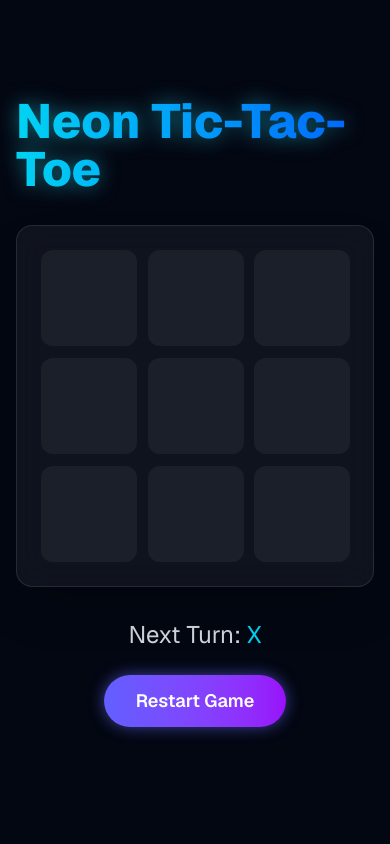
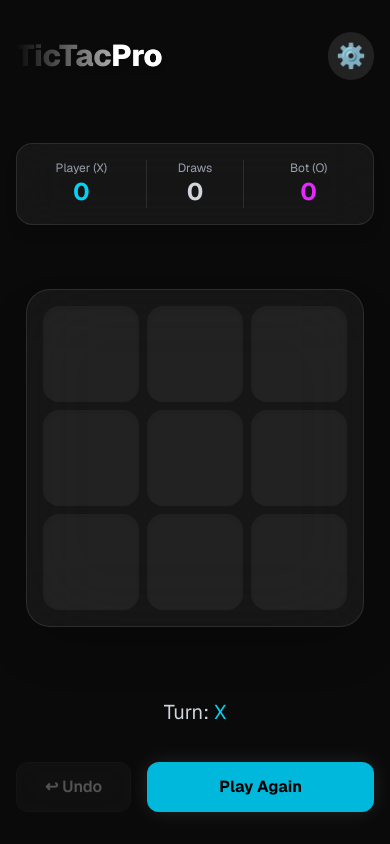
Before and after one commit to Nadeemxsalar/games, a Next.js app: page / in a window 390 px wide. Built offline with nearby package versions, Linux system fonts and the light colour scheme.

Commit message:
Added Advanced Neon Tic-Tac-Toe with TypeScript and Mobile App support

```diff
--- a/app/page.tsx
+++ b/app/page.tsx
@@ -1,94 +1,257 @@
-'use client'; // React state use karne ke liye ye Next.js App Router me zaroori hai
-import React, { useState } from 'react';
+'use client';
+import React, { useState, useEffect, useCallback } from 'react';
 
-// TypeScript Types define kar rahe hain yahan (GitHub stats ke liye mast hai)
+// TypeScript Types
 type Player = 'X' | 'O' | null;
+type Theme = 'cyan' | 'pink' | 'matrix';
+type GameMode = 'PvP' | 'PvAI';
 
-export default function TicTacToe() {
-  // State management with TypeScript types
+export default function AdvancedTicTacToe() {
   const [board, setBoard] = useState<Player[]>(Array(9).fill(null));
   const [isXNext, setIsXNext] = useState<boolean>(true);
   const [winner, setWinner] = useState<Player>(null);
+  const [winningLine, setWinningLine] = useState<number[]>([]);
+  const [scores, setScores] = useState({ X: 0, O: 0, Draws: 0 });
+  const [mode, setMode] = useState<GameMode>('PvAI');
+  const [theme, setTheme] = useState<Theme>('cyan');
+  const [history, setHistory] = useState<Player[][]>([]);
+  const [matchLog, setMatchLog] = useState<string[]>([]);
+  const [showSettings, setShowSettings] = useState(false);
 
-  // Winner check logic
+  // Theme Config
+  const themes = {
+    cyan: { text: 'text-cyan-400', glow: 'drop-shadow-[0_0_15px_rgba(34,211,238,0.8)]', border: 'border-cyan-500/50', bg: 'bg-cyan-500' },
+    pink: { text: 'text-fuchsia-500', glow: 'drop-shadow-[0_0_15px_rgba(217,70,239,0.8)]', border: 'border-fuchsia-500/50', bg: 'bg-fuchsia-500' },
+    matrix: { text: 'text-green-500', glow: 'drop-shadow-[0_0_15px_rgba(34,197,94,0.8)]', border: 'border-green-500/50', bg: 'bg-green-500' }
+  };
+
+  const vibrate = (ms: number) => {
+    if (typeof navigator !== 'undefined' && navigator.vibrate) {
+      navigator.vibrate(ms);
+    }
+  };
+
   const checkWinner = (squares: Player[]) => {
     const lines = [
-      [0, 1, 2], [3, 4, 5], [6, 7, 8], // Rows
-      [0, 3, 6], [1, 4, 7], [2, 5, 8], // Cols
-      [0, 4, 8], [2, 4, 6]             // Diagonals
+      [0, 1, 2], [3, 4, 5], [6, 7, 8], [0, 3, 6], [1, 4, 7], [2, 5, 8], [0, 4, 8], [2, 4, 6]
     ];
     for (let i = 0; i < lines.length; i++) {
       const [a, b, c] = lines[i];
       if (squares[a] && squares[a] === squares[b] && squares[a] === squares[c]) {
-        return squares[a];
+        return { winPlayer: squares[a], line: lines[i] };
       }
     }
     return null;
   };
 
-  // Box click handle karna
-  const handleClick = (index: number) => {
-    // Agar box pehle se fill hai ya koi jeet gaya, to kuch mat karo
+  const handleClick = useCallback((index: number) => {
     if (board[index] || winner) return;
+
+    vibrate(50); // Haptic tap
+
+    // Save history for Undo
+    setHistory([...history, [...board]]);
 
     const newBoard = [...board];
     newBoard[index] = isXNext ? 'X' : 'O';
     setBoard(newBoard);
+
+    const result = checkWinner(newBoard);
+    if (result) {
+      handleWin(result.winPlayer, result.line, newBoard);
+    } else if (!newBoard.includes(null)) {
+      handleDraw(newBoard);
+    } else {
       setIsXNext(!isXNext);
-    setWinner(checkWinner(newBoard));
+    }
+  }, [board, isXNext, winner, history]);
+
+  // AI Logic
+  useEffect(() => {
+    if (mode === 'PvAI' && !isXNext && !winner) {
+      const timer = setTimeout(() => {
+        const emptyIndices = board.map((val, idx) => (val === null ? idx : null)).filter(val => val !== null);
+        if (emptyIndices.length > 0) {
+          const randomIndex = emptyIndices[Math.floor(Math.random() * emptyIndices.length)] as number;
+          handleClick(randomIndex);
+        }
+      }, 500); // 0.5s AI thinking delay
+      return () => clearTimeout(timer);
+    }
+  }, [isXNext, mode, winner, board, handleClick]);
+
+  const handleWin = (winPlayer: Player, line: number[], currentBoard: Player[]) => {
+    setWinner(winPlayer);
+    setWinningLine(line);
+    setScores(prev => ({ ...prev, [winPlayer as string]: prev[winPlayer as keyof typeof prev] + 1 }));
+    setMatchLog(prev => [`${winPlayer} won`, ...prev].slice(0, 5));
+    vibrate([100, 50, 100, 50, 200]); // Victory haptic
   };
 
-  // Game restart logic
+  const handleDraw = (currentBoard: Player[]) => {
+    setScores(prev => ({ ...prev, Draws: prev.Draws + 1 }));
+    setMatchLog(prev => ['Draw', ...prev].slice(0, 5));
+    vibrate(300); // Draw haptic
+  };
+
+  const undoMove = () => {
+    if (history.length === 0 || winner) return;
+    const previousBoard = history[history.length - 1];
+    setBoard(previousBoard);
+    setHistory(history.slice(0, -1));
+    setIsXNext(!isXNext);
+  };
+
   const resetGame = () => {
     setBoard(Array(9).fill(null));
     setIsXNext(true);
     setWinner(null);
+    setWinningLine([]);
+    setHistory([]);
   };
 
+  const currentTheme = themes[theme];
+
   return (
-    <div className="min-h-screen bg-gray-950 flex flex-col items-center justify-center p-4 font-sans selection:bg-cyan-500/30">
-      <h1 className="text-5xl font-extrabold text-transparent bg-clip-text bg-gradient-to-r from-cyan-400 to-blue-600 mb-8 drop-shadow-[0_0_10px_rgba(34,211,238,0.5)]">
-        Neon Tic-Tac-Toe
+    <div className="min-h-[100dvh] bg-[#0a0a0a] text-white flex flex-col items-center justify-between p-4 font-sans select-none touch-manipulation overflow-hidden">
+
+      {/* Header */}
+      <div className="w-full max-w-md flex justify-between items-center mt-4">
+        <h1 className={`text-3xl font-extrabold text-transparent bg-clip-text bg-gradient-to-r ${currentTheme.text} to-white drop-shadow-md`}>
+          TicTac<span className="text-white">Pro</span>
         </h1>
+        <button onClick={() => setShowSettings(!showSettings)} className="text-2xl p-2 bg-white/10 rounded-full backdrop-blur-md">
+          ⚙️
+        </button>
+      </div>
 
-      {/* Game Board (Modern UI) */}
-      <div className="grid grid-cols-3 gap-3 bg-white/5 p-6 rounded-2xl backdrop-blur-lg border border-white/10 shadow-2xl">
-        {board.map((cell, index) => (
+      {/* Score Board */}
+      <div className="flex gap-4 my-6 bg-white/5 p-4 rounded-2xl backdrop-blur-xl border border-white/10 w-full max-w-md justify-between shadow-lg">
+        <div className="text-center flex-1">
+          <p className="text-xs text-gray-400">Player (X)</p>
+          <p className={`text-2xl font-bold ${themes.cyan.text}`}>{scores.X}</p>
+        </div>
+        <div className="text-center flex-1 border-x border-white/10">
+          <p className="text-xs text-gray-400">Draws</p>
+          <p className="text-2xl font-bold text-gray-300">{scores.Draws}</p>
+        </div>
+        <div className="text-center flex-1">
+          <p className="text-xs text-gray-400">{mode === 'PvAI' ? 'Bot (O)' : 'Player (O)'}</p>
+          <p className={`text-2xl font-bold ${themes.pink.text}`}>{scores.O}</p>
+        </div>
+      </div>
+
+      {/* Game Board */}
+      <div className="relative grid grid-cols-3 gap-2 sm:gap-3 bg-white/5 p-4 rounded-3xl backdrop-blur-2xl border border-white/10 shadow-2xl">
+        {board.map((cell, index) => {
+          const isWinningCell = winningLine.includes(index);
+          return (
             <button
               key={index}
               onClick={() => handleClick(index)}
-            className={`w-24 h-24 sm:w-28 sm:h-28 text-6xl font-bold flex items-center justify-center rounded-xl transition-all duration-300
-              ${!cell ? 'bg-white/5 hover:bg-white/10' : 'bg-gray-900 shadow-inner'}
-              ${cell === 'X' ? 'text-cyan-400 drop-shadow-[0_0_12px_rgba(34,211,238,0.8)]' : ''}
-              ${cell === 'O' ? 'text-fuchsia-500 drop-shadow-[0_0_12px_rgba(217,70,239,0.8)]' : ''}
+              disabled={!!winner || !!cell}
+              className={`w-24 h-24 sm:w-28 sm:h-28 text-5xl sm:text-6xl font-bold flex items-center justify-center rounded-2xl transition-all duration-300 transform active:scale-95
+                ${!cell ? 'bg-white/5 hover:bg-white/10 shadow-inner' : 'bg-black/40'}
+                ${cell === 'X' ? themes.cyan.text + ' ' + themes.cyan.glow : ''}
+                ${cell === 'O' ? themes.pink.text + ' ' + themes.pink.glow : ''}
+                ${isWinningCell ? `ring-4 ring-offset-4 ring-offset-[#0a0a0a] ${currentTheme.border} animate-pulse` : ''}
               `}
             >
+              <span className={cell ? 'scale-100 opacity-100 animate-[popIn_0.2s_ease-out]' : 'scale-0 opacity-0'}>
                 {cell}
+              </span>
             </button>
-        ))}
+          );
+        })}
       </div>
 
-      {/* Status Indicators */}
-      <div className="mt-8 text-center h-32 flex flex-col items-center justify-start">
+      {/* Controls & Status */}
+      <div className="w-full max-w-md flex flex-col items-center mt-8 mb-4 space-y-6">
+
+        {/* Status Text */}
+        <div className="h-10">
           {winner ? (
-          <p className="text-3xl text-white font-bold mb-4 animate-bounce">
-            Winner: <span className={winner === 'X' ? 'text-cyan-400' : 'text-fuchsia-500'}>{winner}</span> 🎉
+            <p className="text-2xl font-bold animate-bounce">
+              <span className={winner === 'X' ? themes.cyan.text : themes.pink.text}>{winner}</span> Wins! 🎉
             </p>
           ) : !board.includes(null) ? (
-          <p className="text-3xl text-gray-400 font-bold mb-4">It's a Draw! 🤝</p>
+            <p className="text-2xl font-bold text-gray-400">Match Draw! 🤝</p>
           ) : (
-          <p className="text-2xl text-gray-300 mb-4">
-            Next Turn: <span className={isXNext ? 'text-cyan-400' : 'text-fuchsia-500 font-bold'}>{isXNext ? 'X' : 'O'}</span>
+            <p className="text-xl text-gray-300">
+              Turn: <span className={isXNext ? themes.cyan.text : themes.pink.text}>{isXNext ? 'X' : 'O'}</span>
             </p>
           )}
+        </div>
 
+        {/* Action Buttons */}
+        <div className="flex w-full gap-4">
+          <button
+            onClick={undoMove}
+            disabled={history.length === 0 || !!winner}
+            className="flex-1 py-3 bg-white/10 disabled:opacity-30 rounded-xl font-semibold backdrop-blur-md border border-white/5 active:scale-95 transition-transform"
+          >
+            ↩ Undo
+          </button>
           <button
             onClick={resetGame}
-          className="px-8 py-3 mt-2 bg-gradient-to-r from-indigo-500 to-purple-600 text-white text-lg font-semibold rounded-full hover:scale-105 active:scale-95 transition-all duration-300 shadow-[0_0_15px_rgba(99,102,241,0.6)]"
+            className={`flex-[2] py-3 text-black font-bold rounded-xl ${currentTheme.bg} hover:brightness-110 active:scale-95 transition-all shadow-[0_0_20px_rgba(255,255,255,0.1)]`}
           >
-          Restart Game
+            Play Again
           </button>
         </div>
       </div>
+
+      {/* Settings Modal (Glassmorphism) */}
+      {showSettings && (
+        <div className="absolute inset-0 z-50 flex items-end sm:items-center justify-center bg-black/60 backdrop-blur-sm p-4 animate-[fadeIn_0.2s_ease-out]">
+          <div className="w-full max-w-md bg-gray-900/90 border border-white/10 p-6 rounded-3xl shadow-2xl mb-8 sm:mb-0 transform transition-all">
+            <div className="flex justify-between items-center mb-6">
+              <h2 className="text-xl font-bold">Game Settings</h2>
+              <button onClick={() => setShowSettings(false)} className="text-gray-400 text-2xl">×</button>
+            </div>
+
+            <div className="space-y-6">
+              <div>
+                <p className="text-sm text-gray-400 mb-2">Game Mode</p>
+                <div className="flex gap-2 bg-black/50 p-1 rounded-lg">
+                  <button onClick={() => {setMode('PvP'); resetGame();}} className={`flex-1 py-2 rounded-md transition-colors ${mode === 'PvP' ? 'bg-white/20' : 'text-gray-500'}`}>1 vs 1</button>
+                  <button onClick={() => {setMode('PvAI'); resetGame();}} className={`flex-1 py-2 rounded-md transition-colors ${mode === 'PvAI' ? 'bg-white/20' : 'text-gray-500'}`}>vs Bot</button>
+                </div>
+              </div>
+
+              <div>
+                <p className="text-sm text-gray-400 mb-2">Neon Theme</p>
+                <div className="flex gap-4">
+                  {(['cyan', 'pink', 'matrix'] as Theme[]).map(t => (
+                    <button key={t} onClick={() => setTheme(t)} className={`w-10 h-10 rounded-full border-2 ${theme === t ? 'border-white scale-110' : 'border-transparent opacity-50'} ${themes[t].bg}`}></button>
+                  ))}
+                </div>
+              </div>
+
+              {matchLog.length > 0 && (
+                <div>
+                  <p className="text-sm text-gray-400 mb-2">Recent Matches</p>
+                  <div className="bg-black/50 rounded-lg p-2 max-h-24 overflow-y-auto text-sm text-gray-300">
+                    {matchLog.map((log, i) => <div key={i} className="py-1 border-b border-white/5 last:border-0">{log}</div>)}
+                  </div>
+                </div>
+              )}
+            </div>
+          </div>
+        </div>
+      )}
+
+      {/* Global CSS for Animations */}
+      <style dangerouslySetInnerHTML={{__html: `
+        @keyframes popIn {
+          0% { transform: scale(0.5); opacity: 0; }
+          100% { transform: scale(1); opacity: 1; }
+        }
+        @keyframes fadeIn {
+          from { opacity: 0; transform: translateY(20px); }
+          to { opacity: 1; transform: translateY(0); }
+        }
+      `}} />
+    </div>
   );
 }
```
Also changed, not shown: app/layout.tsx (+13 -3 lines). Lines whose indentation alone changed are shown as unchanged.
